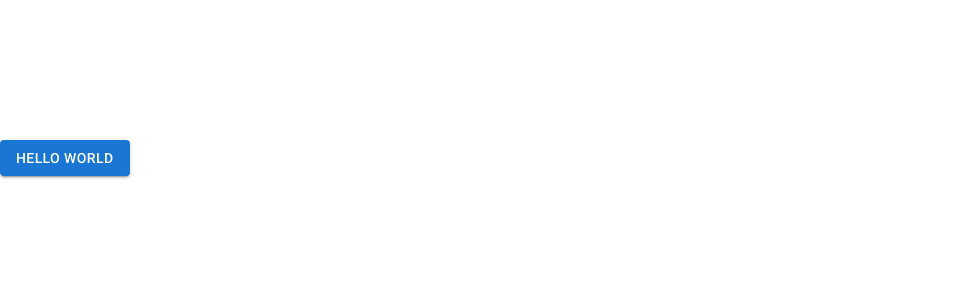
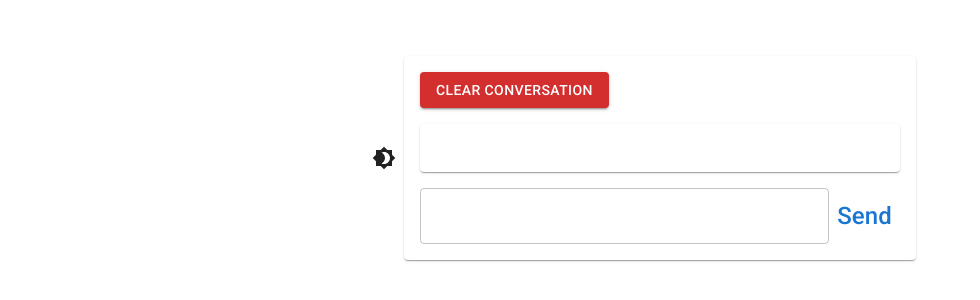
Before and after one commit to VokurkaA/dungeons_and_gpt, a React (Vite) app: page / in a window 1280 px wide. Shown: the part 242-542 px from the top of the page, without its empty margins (0-980 px from the left). Built offline with nearby package versions, Linux system fonts and the light colour scheme.

Commit message:
Implement dark mode toggle and add chat component with message handling

```diff
--- a/src/App.tsx
+++ b/src/App.tsx
@@ -1,12 +1,45 @@
-import Button from '@mui/material/Button';
-import './output.css'
+import { useState, useEffect } from 'react';
+import { CssBaseline, ThemeProvider, createTheme, Container, IconButton } from '@mui/material';
+import { Brightness4, Brightness7 } from '@mui/icons-material';
+import 'tailwindcss/tailwind.css';
+import Chat from './chat';
 
-function App() {
+const App = () => {
+  const [darkMode, setDarkMode] = useState(() => {
+    const savedTheme = localStorage.getItem('darkMode');
+    return savedTheme ? JSON.parse(savedTheme) : false;
+  });
+
+
+  useEffect(() => {
+    localStorage.setItem('darkMode', JSON.stringify(darkMode));
+  }, [darkMode]);
+
+  const theme = createTheme({
+    palette: {
+      mode: darkMode ? 'dark' : 'light',
+      primary: {
+        main: darkMode ? '#90caf9' : '#1976d2',
+      },
+      secondary: {
+        main: darkMode ? '#f48fb1' : '#d32f2f',
+      },
+    },
+  });
+
+
+
   return (
-    <>
-        <Button variant="contained">Hello world</Button>
-    </>
-  )
-}
+    <ThemeProvider theme={theme}>
+      <CssBaseline />
+      <div className={`h-svh w-svw flex justify-center items-center ${darkMode && 'dark'}`}>
+        <IconButton color="inherit" onClick={() => setDarkMode(!darkMode)}>
+          {darkMode ? <Brightness7 /> : <Brightness4 />}
+        </IconButton>
+        <Chat />
+      </div>
+    </ThemeProvider>
+  );
+};
 
-export default App
+export default App;
--- /dev/null
+++ b/src/chat.tsx
@@ -0,0 +1,59 @@
+import { Paper, IconButton, TextField, List, ListItem, ListItemText, Button } from '@mui/material';
+import { useState, useEffect } from 'react';
+
+export default function Chat() {
+    const handleSendMessage = () => {
+        if (input.trim()) {
+            setMessages([...messages, input]);
+            setInput('');
+        }
+    };
+
+    const handleClearMessages = () => {
+        setMessages([]);
+    };
+    const [input, setInput] = useState('');
+    const [messages, setMessages] = useState<string[]>(() => {
+        const savedMessages = localStorage.getItem('messages');
+        return savedMessages ? JSON.parse(savedMessages) : [];
+    });
+    useEffect(() => {
+        localStorage.setItem('messages', JSON.stringify(messages));
+    }, [messages]);
+
+
+    return (
+        <Paper className="w-full max-w-lg flex flex-col p-4">
+            <div className="flex justify-between items-center mb-4">
+                <Button variant="contained" color="secondary" onClick={handleClearMessages}>
+                    Clear Conversation
+                </Button>
+            </div>
+            <Paper className="flex-1 p-4 overflow-auto mb-4">
+                <List>
+                    {messages.map((message, index) => (
+                        <ListItem key={index}>
+                            <ListItemText primary={message} />
+                        </ListItem>
+                    ))}
+                </List>
+            </Paper>
+            <div className="flex items-center">
+                <TextField
+                    variant="outlined"
+                    fullWidth
+                    value={input}
+                    onChange={(e) => setInput(e.target.value)}
+                    onKeyPress={(e) => {
+                        if (e.key === 'Enter') {
+                            handleSendMessage();
+                        }
+                    }}
+                />
+                <IconButton color="primary" onClick={handleSendMessage}>
+                    Send
+                </IconButton>
+            </div>
+        </Paper>
+    )
+}
--- a/src/output.css
+++ b/src/output.css
@@ -554,6 +554,129 @@ video {
   display: none;
 }
 
+.mb-4 {
+  margin-bottom: 1rem;
+}
+
+.mt-4 {
+  margin-top: 1rem;
+}
+
+.flex {
+  display: flex;
+}
+
+.h-96 {
+  height: 24rem;
+}
+
+.h-screen {
+  height: 100vh;
+}
+
+.h-svh {
+  height: 100svh;
+}
+
+.min-h-screen {
+  min-height: 100vh;
+}
+
+.w-80 {
+  width: 20rem;
+}
+
+.w-full {
+  width: 100%;
+}
+
+.w-svw {
+  width: 100svw;
+}
+
+.max-w-lg {
+  max-width: 32rem;
+}
+
+.flex-1 {
+  flex: 1 1 0%;
+}
+
+.flex-col {
+  flex-direction: column;
+}
+
+.items-center {
+  align-items: center;
+}
+
+.justify-center {
+  justify-content: center;
+}
+
+.justify-between {
+  justify-content: space-between;
+}
+
+.gap-2 {
+  gap: 0.5rem;
+}
+
+.overflow-auto {
+  overflow: auto;
+}
+
+.overflow-y-auto {
+  overflow-y: auto;
+}
+
+.border {
+  border-width: 1px;
+}
+
+.border-b {
+  border-bottom-width: 1px;
+}
+
+.border-gray-200 {
+  --tw-border-opacity: 1;
+  border-color: rgb(229 231 235 / var(--tw-border-opacity, 1));
+}
+
+.border-gray-300 {
+  --tw-border-opacity: 1;
+  border-color: rgb(209 213 219 / var(--tw-border-opacity, 1));
+}
+
+.bg-gray-100 {
+  --tw-bg-opacity: 1;
+  background-color: rgb(243 244 246 / var(--tw-bg-opacity, 1));
+}
+
+.bg-white {
+  --tw-bg-opacity: 1;
+  background-color: rgb(255 255 255 / var(--tw-bg-opacity, 1));
+}
+
+.bg-gray-900 {
+  --tw-bg-opacity: 1;
+  background-color: rgb(17 24 39 / var(--tw-bg-opacity, 1));
+}
+
+.p-2 {
+  padding: 0.5rem;
+}
+
+.p-4 {
+  padding: 1rem;
+}
+
+.shadow-lg {
+  --tw-shadow: 0 10px 15px -3px rgb(0 0 0 / 0.1), 0 4px 6px -4px rgb(0 0 0 / 0.1);
+  --tw-shadow-colored: 0 10px 15px -3px var(--tw-shadow-color), 0 4px 6px -4px var(--tw-shadow-color);
+  box-shadow: var(--tw-ring-offset-shadow, 0 0 #0000), var(--tw-ring-shadow, 0 0 #0000), var(--tw-shadow);
+}
+
 :root {
   font-family: Inter, system-ui, Avenir, Helvetica, Arial, sans-serif;
   line-height: 1.5;
@@ -625,3 +748,28 @@ button:focus-visible {
     background-color: #f9f9f9;
   }
 }
+
+.dark\:border-gray-600:is(.dark *) {
+  --tw-border-opacity: 1;
+  border-color: rgb(75 85 99 / var(--tw-border-opacity, 1));
+}
+
+.dark\:border-gray-700:is(.dark *) {
+  --tw-border-opacity: 1;
+  border-color: rgb(55 65 81 / var(--tw-border-opacity, 1));
+}
+
+.dark\:bg-gray-700:is(.dark *) {
+  --tw-bg-opacity: 1;
+  background-color: rgb(55 65 81 / var(--tw-bg-opacity, 1));
+}
+
+.dark\:bg-gray-800:is(.dark *) {
+  --tw-bg-opacity: 1;
+  background-color: rgb(31 41 55 / var(--tw-bg-opacity, 1));
+}
+
+.dark\:text-white:is(.dark *) {
+  --tw-text-opacity: 1;
+  color: rgb(255 255 255 / var(--tw-text-opacity, 1));
+}
--- a/tailwind.config.js
+++ b/tailwind.config.js
@@ -1,5 +1,6 @@
 /** @type {import('tailwindcss').Config} */
 export default {
+  darkMode: "class",
   content: ["./src/**/*.{html,js,tsx,ts}"],
   theme: {
     extend: {},
```
